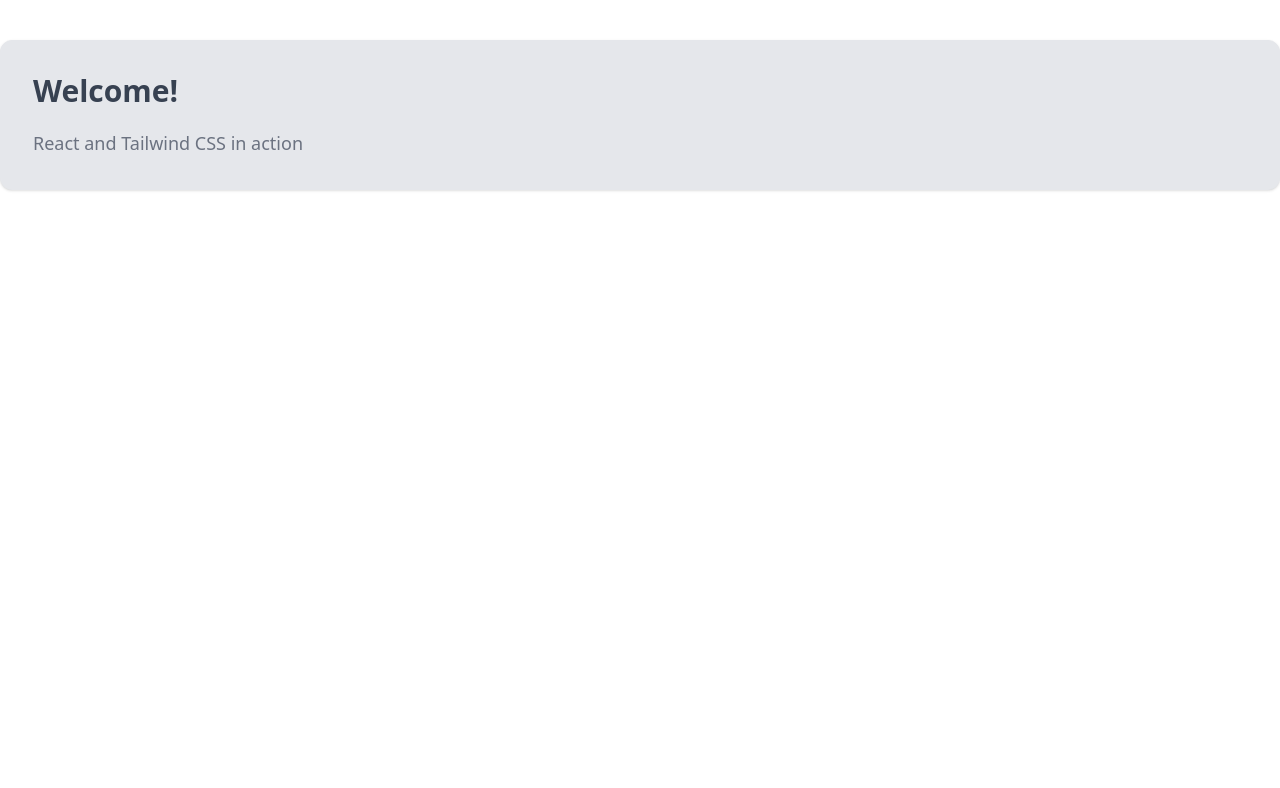
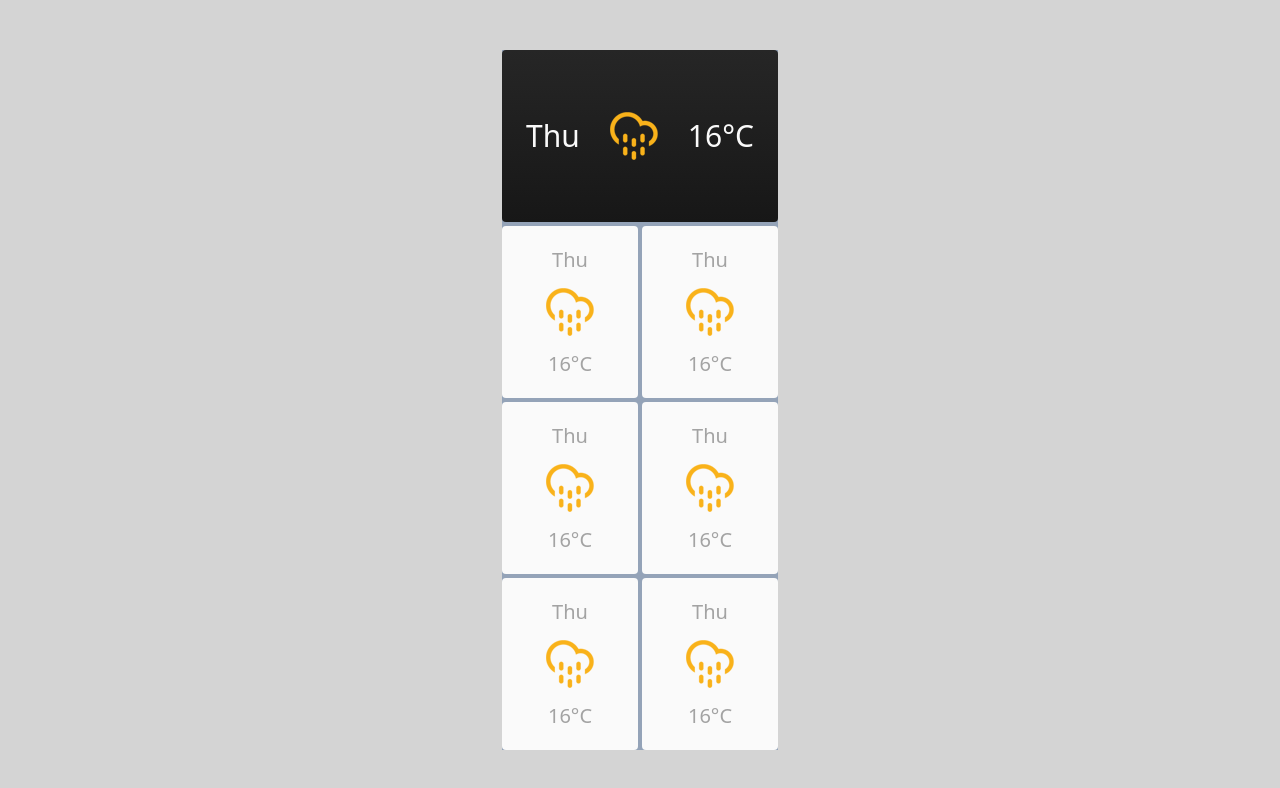
Before and after one commit to lepddd/React-Weather-App, a React (Vite) app: page / in a window 1280 px wide. Shown: the top 788 px of the page. Built offline with nearby package versions, Linux system fonts and the light colour scheme.

Commit message:
add WeatherCard component

```diff
--- a/src/App.jsx
+++ b/src/App.jsx
@@ -1,16 +1,20 @@
 import { useState } from 'react'
+import WeatherCard from './components/WeatherCard';
 
 function App() {
   const [count, setCount] = useState(0)
 
   return (
-    <div className="container mx-auto bg-gray-200 rounded-xl shadow border p-8 m-10">
-      <p className="text-3xl text-gray-700 font-bold mb-5">
-        Welcome!
-      </p>
-      <p className="text-gray-500 text-lg">
-        React and Tailwind CSS in action
-      </p>
+    <div className='bg-neutral-300 min-h-screen p-1 flex justify-center items-center'>
+      <div className='grid grid-cols-2 grid-rows-4 gap-1 bg-slate-400 w-fit'>
+      <WeatherCard day={"2022-09-15"} temp={'16°C'} now={true}/>
+      <WeatherCard day={"2022-09-15"} temp={'16°C'} now={false}/>
+      <WeatherCard day={"2022-09-15"} temp={'16°C'} now={false}/>
+      <WeatherCard day={"2022-09-15"} temp={'16°C'} now={false}/>
+      <WeatherCard day={"2022-09-15"} temp={'16°C'} now={false}/>
+      <WeatherCard day={"2022-09-15"} temp={'16°C'} now={false}/>
+      <WeatherCard day={"2022-09-15"} temp={'16°C'} now={false}/>
+      </div>
     </div>
   );
 }
--- /dev/null
+++ b/src/components/WeatherCard.jsx
@@ -0,0 +1,34 @@
+const WeatherCard = ({ temp, day, now }) => {
+  const days = ["Sun", "Mon", "Tue", "Wed", "Thu", "Fri", "Sat"];
+
+  const splited = day.split("-");
+
+  const weekDay = days[new Date(splited).getDay()];
+
+  return (
+    <div
+      className={`flex px-11 py-5 justify-between items-center rounded ${
+        now
+          ? "py-11 px-6 bg-gradient-to-b from-neutral-800 to-neutral-900 col-span-2"
+          : "flex-col bg-neutral-50 gap-3.5 justify-self-center"
+      }`}
+    >
+      <p
+        className={`font-sans  ${
+          now ? "text-3xl text-neutral-50" : "text-xl text-neutral-400"
+        }`}
+      >
+        {weekDay}
+      </p>
+      <img className="w-12 h-12" src="./icons/medium/10.png" alt="icon" />
+      <p
+        className={`font-sans  ${
+          now ? "text-3xl text-neutral-50" : "text-xl text-neutral-400"
+        }`}
+      >
+        {temp}
+      </p>
+    </div>
+  );
+};
+export default WeatherCard;
```
